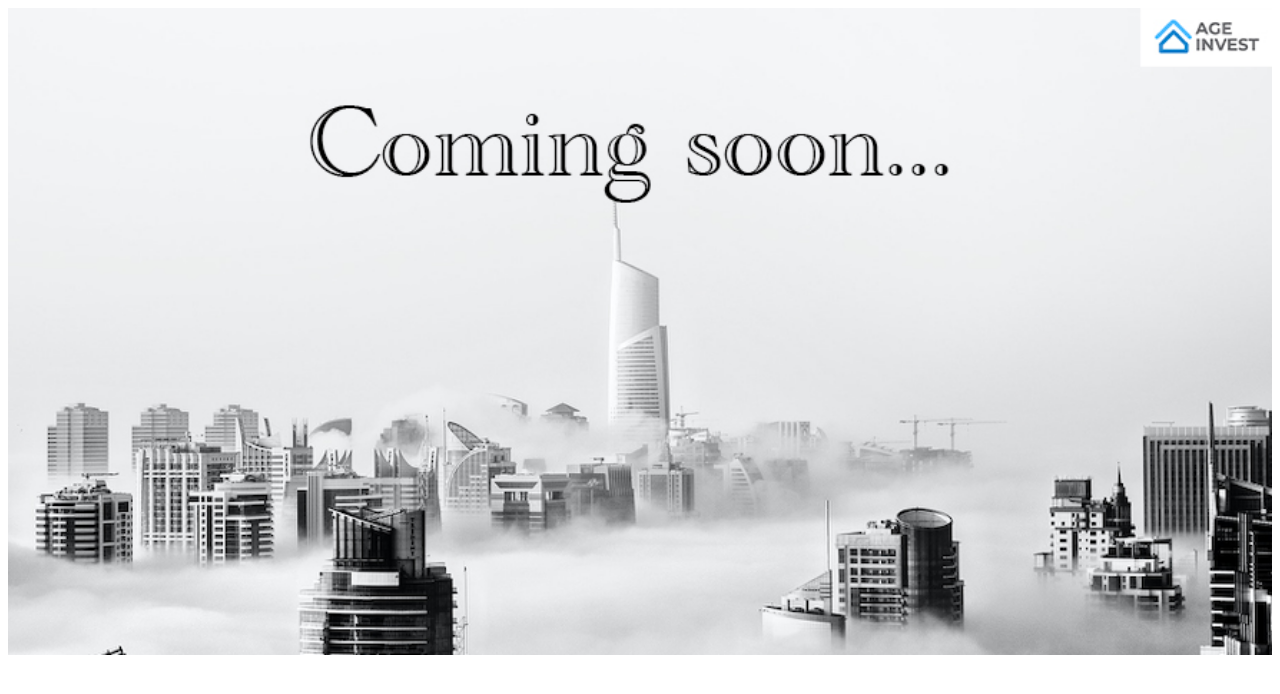
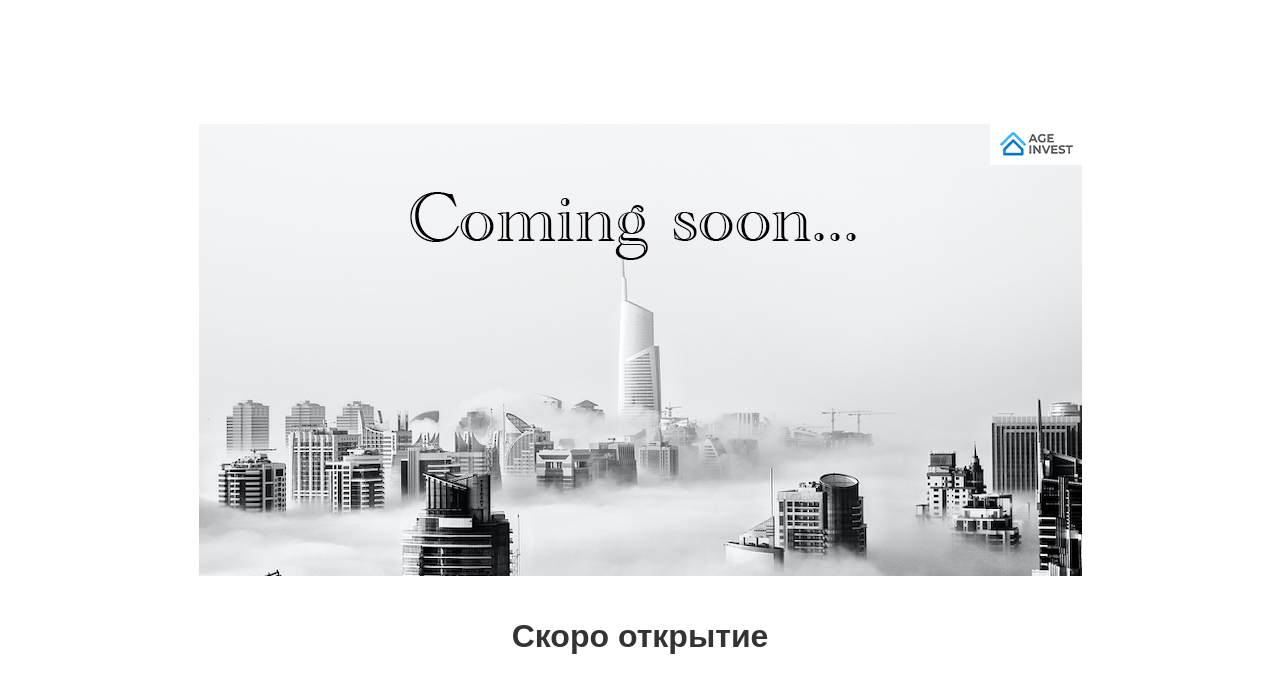
Before and after one commit to peijao/ageinvest.am, a plain HTML site: page index.html in a window 1280 px wide. Drawn offline with Linux system fonts and the light colour scheme.

Commit message:
Update index.html

```diff
--- a/index.html
+++ b/index.html
@@ -1,10 +1,38 @@
-<img src="image.jpg">
-<style>
-	img {
-    		    display: block;
-    margin-left: auto;
-    margin-right: auto;
-    width: 100%;
-    max-height: 100%;
-    object-fit: cover;	}
-</style>
+<!DOCTYPE html>
+<html lang="ru">
+<head>
+  <meta charset="UTF-8">
+  <meta name="viewport" content="width=device-width, initial-scale=1.0">
+  <title>AgeInvest</title>
+  <style>
+    body {
+      margin: 0;
+      padding: 0;
+      font-family: sans-serif;
+      background-color: white;
+      display: flex;
+      flex-direction: column;
+      justify-content: center;
+      align-items: center;
+      min-height: 100vh;
+      text-align: center;
+    }
+
+    img {
+      max-width: 90%;
+      height: auto;
+      object-fit: cover;
+      margin-bottom: 20px;
+    }
+
+    h1 {
+      font-size: 2em;
+      color: #333;
+    }
+  </style>
+</head>
+<body>
+  <img src="image.jpg" alt="Coming Soon">
+  <h1>Скоро открытие</h1>
+</body>
+</html>
```
